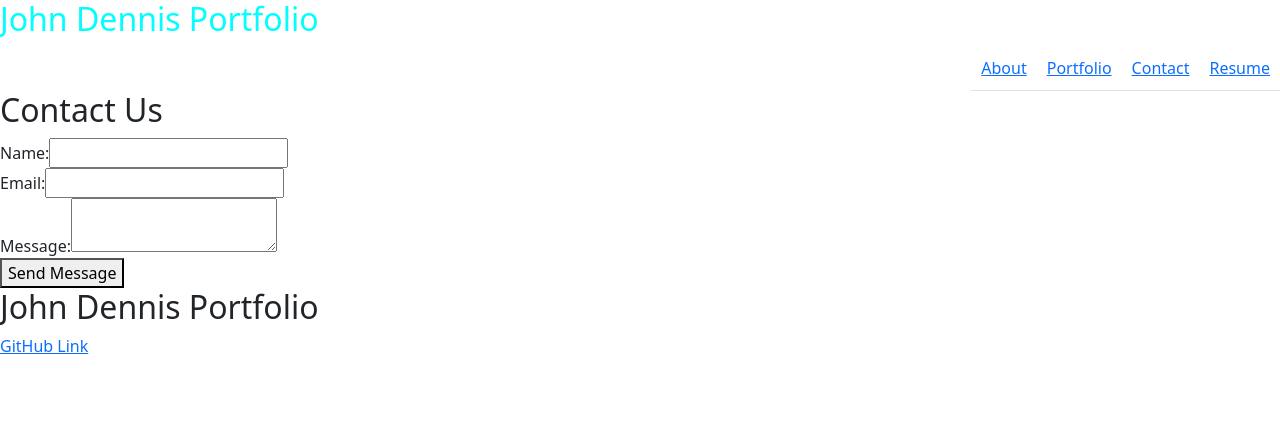
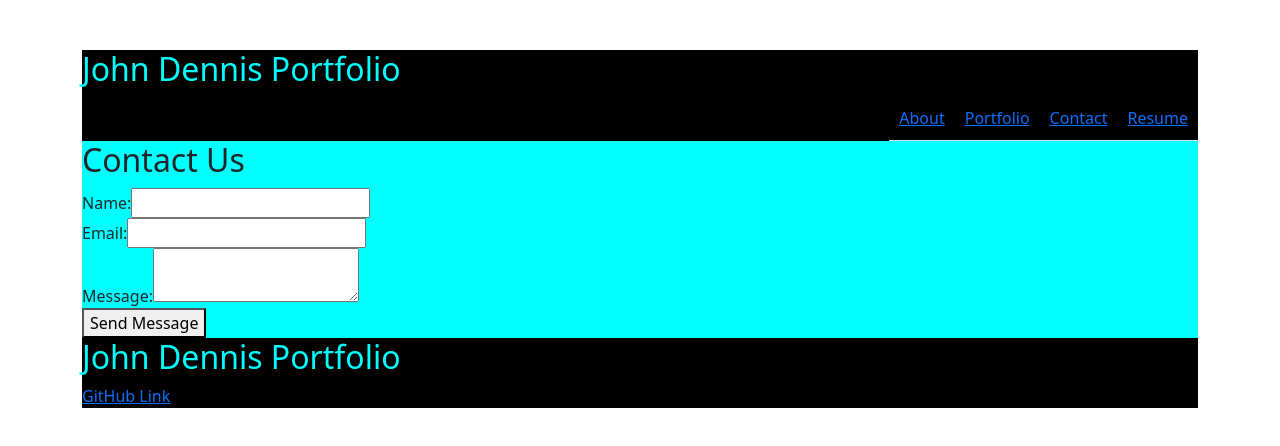
Before and after one commit to JohnDennis2/JohnDennisPortfolioReact, a React (Vite) app: page /contact in a window 1280 px wide. Shown: the top 446 px of the page. Built offline with nearby package versions, Linux system fonts and the light colour scheme.

Commit message:
more styling

```diff
--- a/src/App.css
+++ b/src/App.css
@@ -22,4 +22,23 @@
 
 .header{
     color: aqua;
+    align-items: center;
+    background-color: black;
+    justify-content: center;
 }
+
+.footer {
+    color: aqua;
+    align-items: center;
+    background-color: black;
+    justify-content: center;
+}
+.container{
+    justify-content: center;
+    vertical-align: middle;
+    margin-top: 50px;
+}
+.contact{
+    justify-content: center;
+    background-color: aqua;
+}
--- a/src/App.jsx
+++ b/src/App.jsx
@@ -6,11 +6,11 @@ import Footer from './pages/Footer';
 
 function App() {
   return (
-    <>
+    <div className="container" >
       <Header />
       <Outlet />
       <Footer />
-    </>
+    </div>
   );
 }
 
--- a/src/components/NavTabs.jsx
+++ b/src/components/NavTabs.jsx
@@ -4,7 +4,7 @@ import {Link} from "react-router-dom"
 
 function NavTabs() {
   return (
-    <div className="nav-container" data-bs-theme="blue">
+    <div className="nav-container" >
     <ul className="nav nav-tabs">
       <li className="nav-item">
         <Link to="/">About</Link>
--- a/src/pages/Contact.jsx
+++ b/src/pages/Contact.jsx
@@ -15,7 +15,7 @@ export default function Contact() {
   };
 
   return (
-    <div>
+    <div className="contact">
       <h2>Contact Us</h2>
       <form onSubmit={handleSubmit}>
         <div>
--- a/src/pages/Footer.jsx
+++ b/src/pages/Footer.jsx
@@ -2,7 +2,7 @@
 
 function Footer(){
     return(
-        <div>
+        <div className="footer">
             {/* link to github and linkedin, if you ccan get logos for each and make them clickable that would be best */}
             {/* {href} */}
             <h2>John Dennis Portfolio</h2>
```
